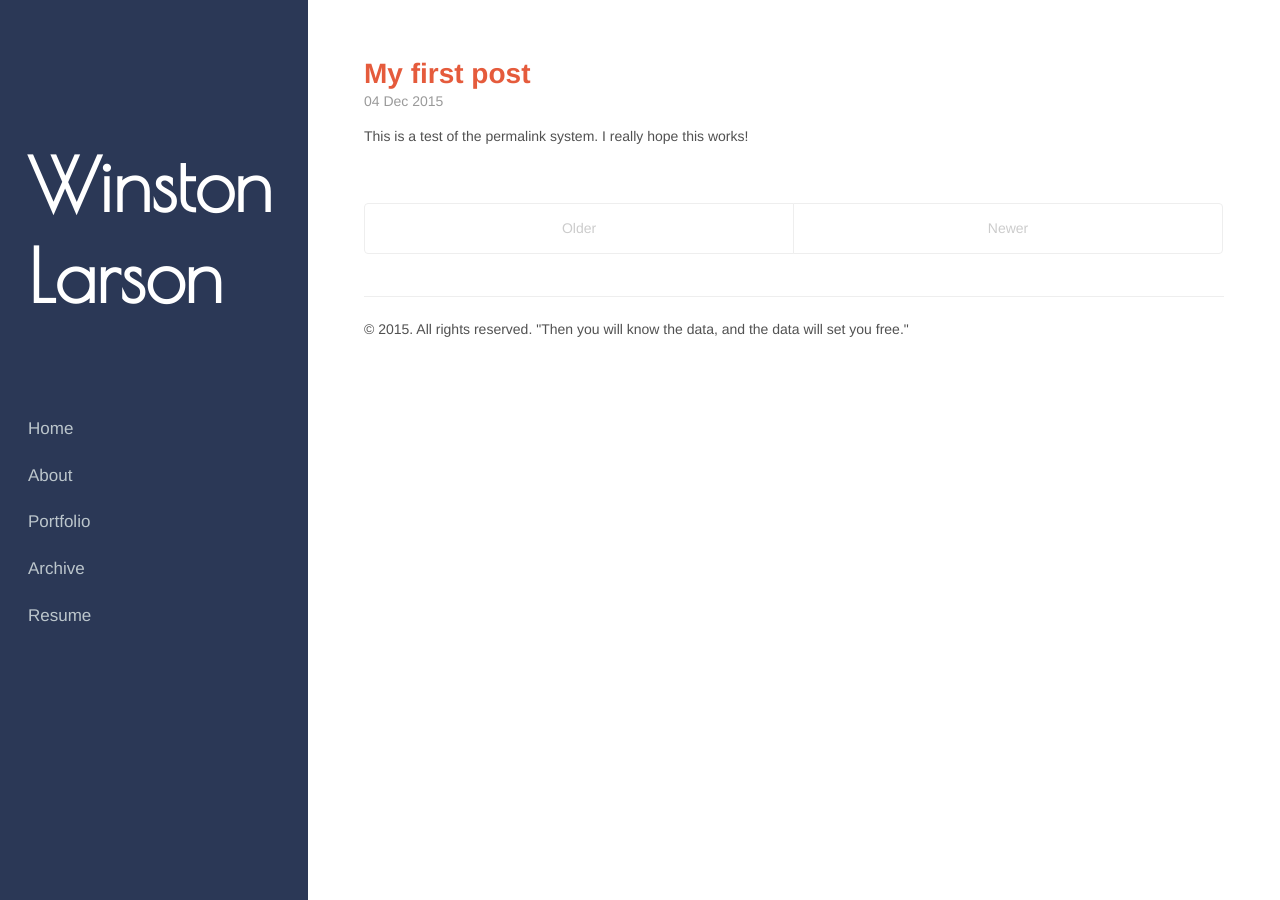
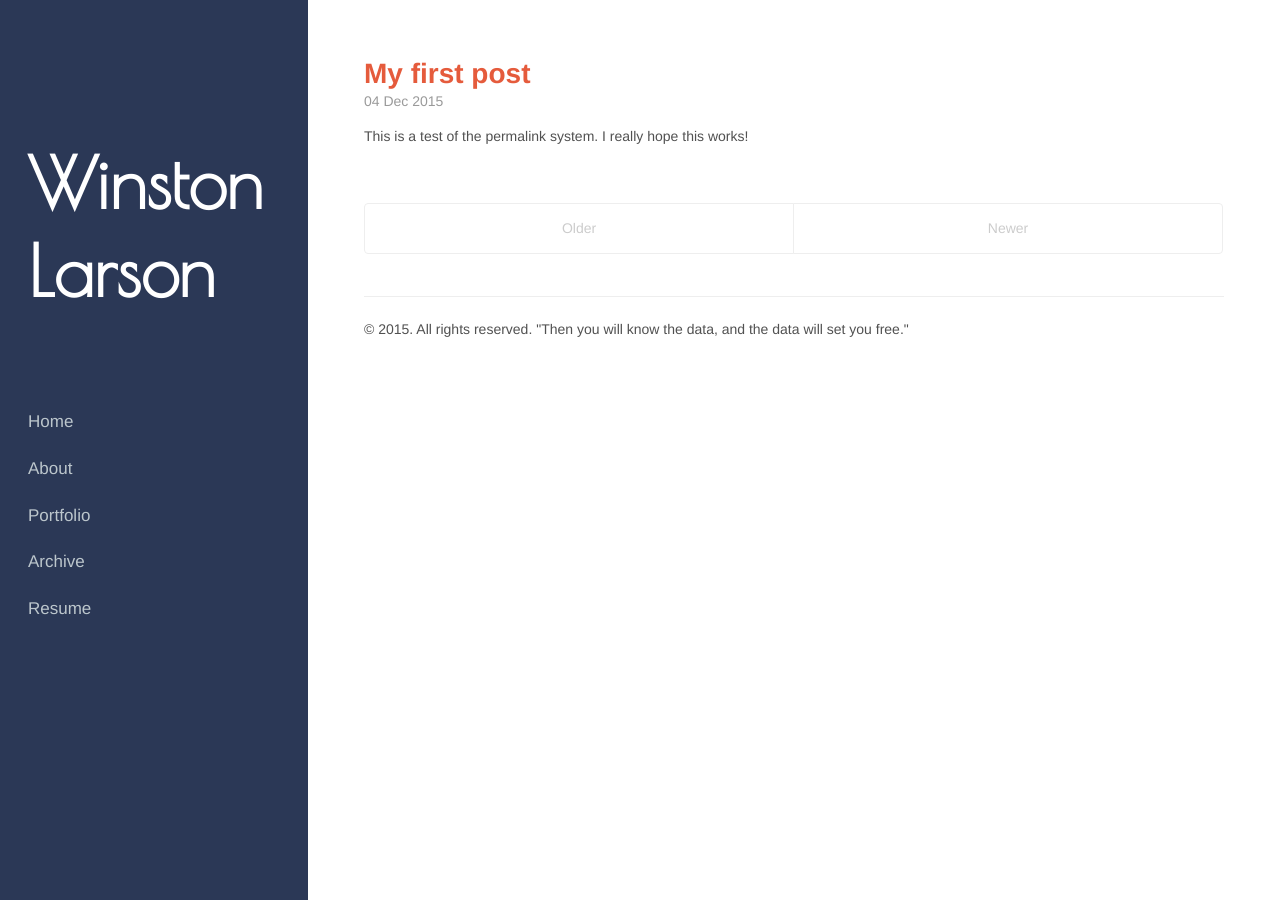
Before and after one commit to winstonlarson/old_website, a Jekyll site: the page built from index.html, in a window 1280 px wide. Built offline with Jekyll 4.4.1, drawn with Linux system fonts in a browser that asks for light colours; some web fonts are replaced; the list of posts is cut into pages by our own code.

Commit message:
font size

```diff
--- a/public/css/hyde.css
+++ b/public/css/hyde.css
@@ -85,7 +85,7 @@ html {
   color: #fff;
   margin-top: 0;
   font-family: 'Poiret One', Helvetica, Arial, sans-serif;
-  font-size: 5.2rem;
+  font-size: 5rem;
   text-decoration: none;
 }
 @media (min-width: 48em) {
```
